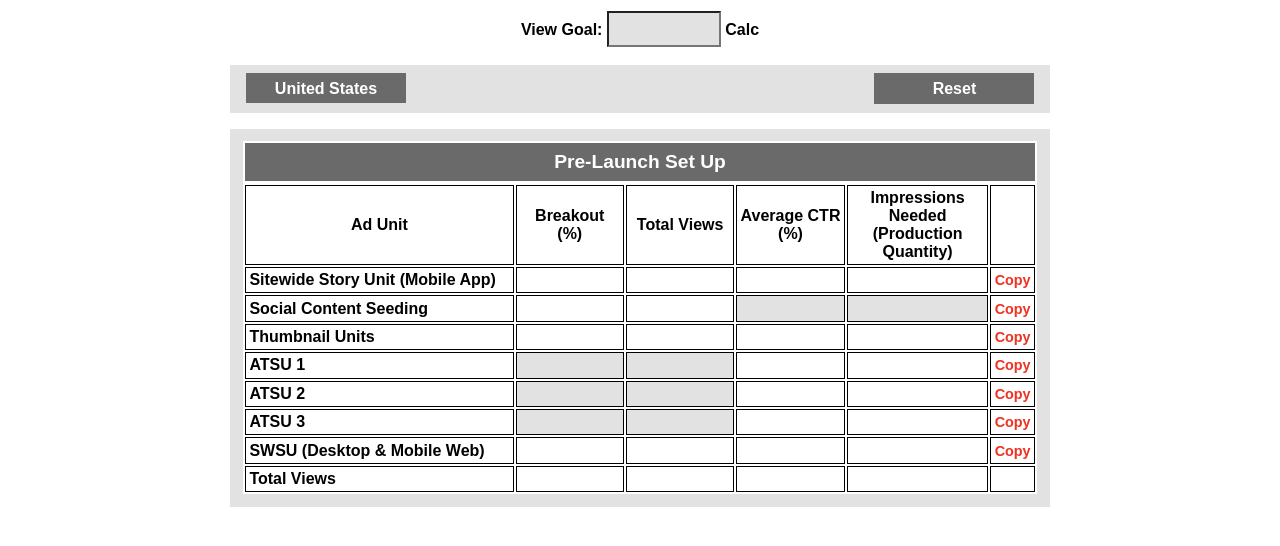
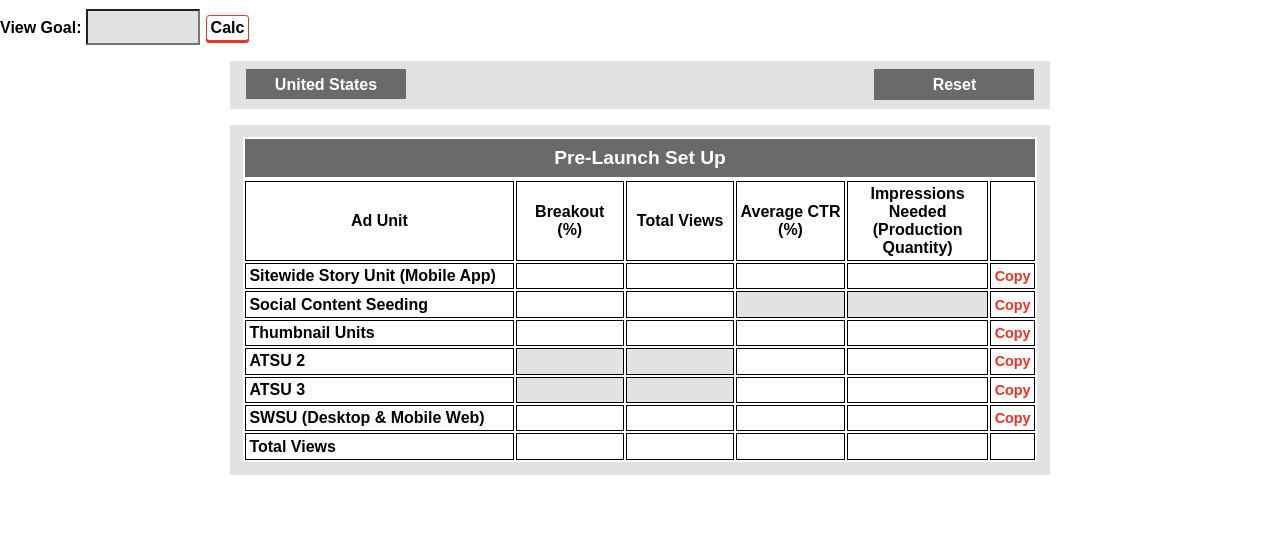
Before and after one commit to katelynistoll/CPV-Goal-Generator, a plain HTML site: page index.html in a window 1280 px wide. Shown: the part 88-634 px from the top of the page. Drawn offline with Linux system fonts and the light colour scheme.

Commit message:
removed atsu1 to practice changing things

```diff
--- a/index.html
+++ b/index.html
@@ -4,6 +4,7 @@
 <head>
 	<title>CPV Goal Generator</title>
 
+	<link rel="shortcut icon" type="image/png" href="/calculator.png">
 	<link rel="stylesheet" type="text/css" href="style.css">
 	<script type="text/javascript" src="script.js"></script>
 	<script src="clipboard.js-master/dist/clipboard.min.js"></script>
@@ -13,8 +14,7 @@
 
 	<h1>CPV GOAL GENERATOR</h1>
 
-	<table>
-		<tr>
+	<table;		<tr>
 			<td>
 				<form onsubmit="return false;">
 					<label>View Goal:</label>
@@ -83,14 +83,6 @@
 				<td><button class="copybutton" data-clipboard-target="#display_impsneeded_thumb">Copy</button></td>
 			</tr>
 			<tr class="cells">
-				<td>ATSU 1</td>
-				<td class="na"></td>
-				<td class="na"></td>
-				<td><div id="display_avgctr_atsu1"></td>
-				<td style="color:#ee3322"><div id="display_impsneeded_atsu1"></td>
-				<td><button class="copybutton" data-clipboard-target="#display_impsneeded_atsu1">Copy</button></td>
-			</tr>
-			<tr class="cells">
 				<td>ATSU 2</td>
 				<td class="na"></td>
 				<td class="na"></td>
--- a/script.js
+++ b/script.js
@@ -1,6 +1,10 @@
+var calculations = 0;
+
 var CPVcalc = function() {
 	viewgoal = document.getElementById("input_viewgoal").value;
 	// alert(viewgoal);
+
+	calculations++;
 
 	//UNITED STATES
 	if (select_geo.value == "us"){
--- a/style.css
+++ b/style.css
@@ -46,8 +46,30 @@ table {
 #calc_button {
 	font-weight: bold;
 	border: none;
-	background-color: white;
+	background-color: #ffffff;
 	font-size: 1em;
+	border: 1px solid #ee3322;
+	padding: 0.2em;
+	border-radius: 0.2em;
+	box-shadow: 0 2px #ee3322;
+	margin-left: 2px;
+	outline: none;
+}
+
+
+#calc_button:hover {
+	background-color: #ffcec9;
+}
+
+#calc_button:active {
+	font-weight: bold;
+	border: none;
+	background-color: #ffcec9;
+	font-size: 1em;
+	border: 1px solid #ee3322;
+	padding: 0.2em;
+	border-radius: 0.2em;
+	box-shadow: 0 1px #ee3322;
 }
 
 #country_select {
@@ -112,4 +134,11 @@ button.copybutton {
 	border: none;
 	background-color: white;
 	font-size: 0.9em;
+	outline:none;
 }
+
+.copybutton:active {
+	background: #ee3322;
+	border-radius: 0.2em;
+	padding: 0.023em;
+}
```
Also changed, not shown: Design_Kara.png (deleted), calculator.png (added), calculator2.png (added).
